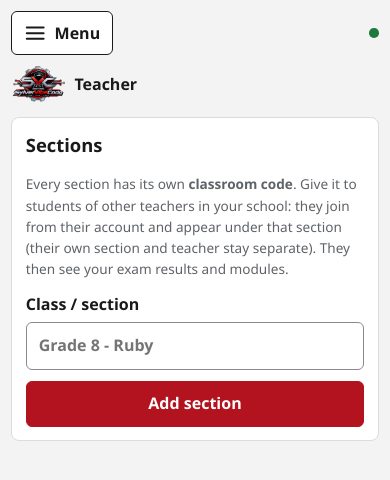
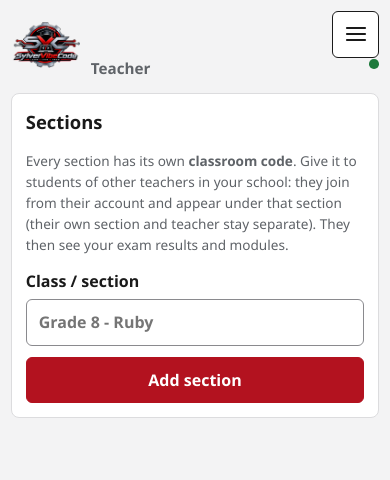
Before and after one commit to ReymondSilvestre/ARK-Exam-Portal, a plain HTML site: page teacher.html in a window 390 px wide. Drawn offline with Linux system fonts and the light colour scheme; no server answers.

Commit message:
Add files via upload

```diff
--- a/css/style.css
+++ b/css/style.css
@@ -411,25 +411,40 @@ details.bulk{border:1px dashed var(--line);border-radius:6px;padding:.5rem .8rem
 }
 
 
-/* ---- v7.1: stacked header on phones: menu button, then school name, then user name (nothing overlaps) ---- */
+/* ---- v7.2: phone header = [logo] [school name / user name] [hamburger icon] ---- */
 .mobschool,.mobwho{display:none}
 @media screen and (max-width:760px){
-  .top{display:grid;grid-template-columns:minmax(0,1fr) auto;grid-template-rows:auto;align-items:center;gap:.35rem .6rem;margin-bottom:.9rem;
-       grid-template-areas:"school right" "brand brand"}
-  body.has-nav .top{grid-template-rows:2.75rem auto auto;grid-template-areas:"nav right" "school school" "brand brand"}
-  .top>.navbtn{grid-area:nav;justify-self:start}
-  .top>.brand-school{grid-area:school;margin:0;min-width:0;display:block;font-size:1rem;font-weight:700;line-height:1.3;color:var(--ink);overflow-wrap:anywhere;white-space:normal}
-  .top>.brand{grid-area:brand;margin:0;min-width:0}
-  .top>.brand span:last-child{max-width:none;overflow:visible;white-space:normal;overflow-wrap:anywhere;font-weight:600}
-  .top>:last-child{grid-area:right;margin:0;display:flex;align-items:center;gap:.4rem;flex-wrap:nowrap;justify-self:end}
-  /* when the header has scrolled away, the menu button floats at the top-left so the menu is always reachable */
-  body.has-nav.scrolled .navbtn{position:fixed;top:.5rem;left:.7rem;z-index:60;box-shadow:0 2px 10px rgba(0,0,0,.25)}
-  body.has-nav.scrolled #msg{top:3.9rem}
+  .top{display:grid;grid-template-columns:auto minmax(0,1fr) auto;align-items:center;gap:.1rem .7rem;margin-bottom:.9rem;
+       grid-template-areas:"logo school right" "logo who right"}
+  body.has-nav .top{grid-template-areas:"logo school nav" "logo who right"}
+  .top>.brand{display:contents}
+  .top>.brand>.mark,.top>.brand>.school-logo{grid-area:logo;align-self:center}
+  .top>.brand>.mark.logo img{height:46px}
+  .school-logo{height:2.9rem;width:2.9rem}
+  .top>.brand-school{grid-area:school;margin:0;min-width:0;align-self:end;font-size:1rem;font-weight:700;line-height:1.25;color:var(--ink);overflow-wrap:anywhere;white-space:normal}
+  .top>.brand>span:last-child{grid-area:who;align-self:start;min-width:0;max-width:none;overflow:visible;white-space:normal;overflow-wrap:anywhere;font-weight:600;color:var(--muted);font-size:.95rem;line-height:1.3}
+  .top>.navbtn{grid-area:nav;justify-self:end}
+  .top>:last-child{grid-area:right;margin:0;display:flex;align-items:center;justify-content:flex-end;gap:.4rem;flex-wrap:nowrap}
+  body.has-nav .top>:last-child{align-self:start}
 
-  /* IT Admin: page header = menu, school name, user name, then the page title */
-  body.has-nav .main .top{grid-template-rows:2.75rem auto auto auto;grid-template-areas:"nav right" "school school" "who who" "title title"}
-  body.has-nav .main .top .mobschool{display:block;grid-area:school;margin:0;font-size:1rem;font-weight:700;line-height:1.3;color:var(--ink);overflow-wrap:anywhere}
-  body.has-nav .main .top .mobwho{display:block;grid-area:who;font-weight:600;color:var(--muted);overflow-wrap:anywhere}
-  body.has-nav .main .top h1{grid-area:title;margin:.3rem 0 0;font-size:1.25rem}
+  /* student page: the name is already shown in the account card below (with section, Exam ID No. and age), so not in the header */
+  body.student-page.has-nav .top>.brand>#who{display:none}
+  body.student-page.has-nav .top>.brand-school{align-self:center}
+
+  /* hamburger: icon only */
+  body.has-nav .navbtn{width:2.9rem;min-width:2.9rem;height:2.9rem;padding:0;justify-content:center;gap:0}
+  body.has-nav .navbtn .navcur{display:none}
+  body.has-nav .navbtn svg{width:1.5rem;height:1.5rem}
+  /* header scrolled away: the icon floats at the top-right so the menu is always reachable */
+  body.has-nav.scrolled .navbtn{position:fixed;top:.5rem;right:.7rem;left:auto;z-index:60;box-shadow:0 2px 10px rgba(0,0,0,.25)}
+  body.has-nav #msg,body.has-nav.scrolled #msg{top:.5rem}
+  body.has-nav.scrolled #msg{right:4.2rem}
+
+  /* IT Admin: school name / user name on the left, hamburger icon on the right, then the page title */
+  body.has-nav .main .top{grid-template-columns:minmax(0,1fr) auto;gap:.1rem .7rem;
+       grid-template-areas:"school nav" "who right" "title title"}
+  body.has-nav .main .top .mobschool{display:block;grid-area:school;align-self:end;margin:0;font-size:1rem;font-weight:700;line-height:1.25;color:var(--ink);overflow-wrap:anywhere}
+  body.has-nav .main .top .mobwho{display:block;grid-area:who;align-self:start;font-weight:600;font-size:.95rem;color:var(--muted);overflow-wrap:anywhere}
+  body.has-nav .main .top h1{grid-area:title;margin:.6rem 0 0;font-size:1.25rem}
 }
 @media print{.navbtn,.navdrawer,.navscrim,.navclose,.mobschool,.mobwho{display:none!important}}
```
